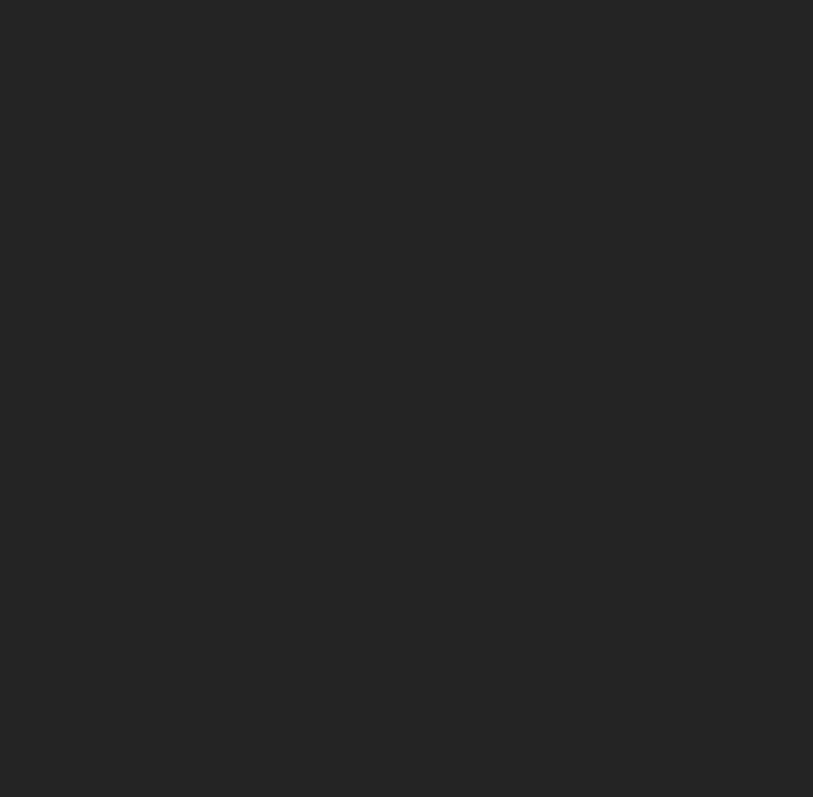
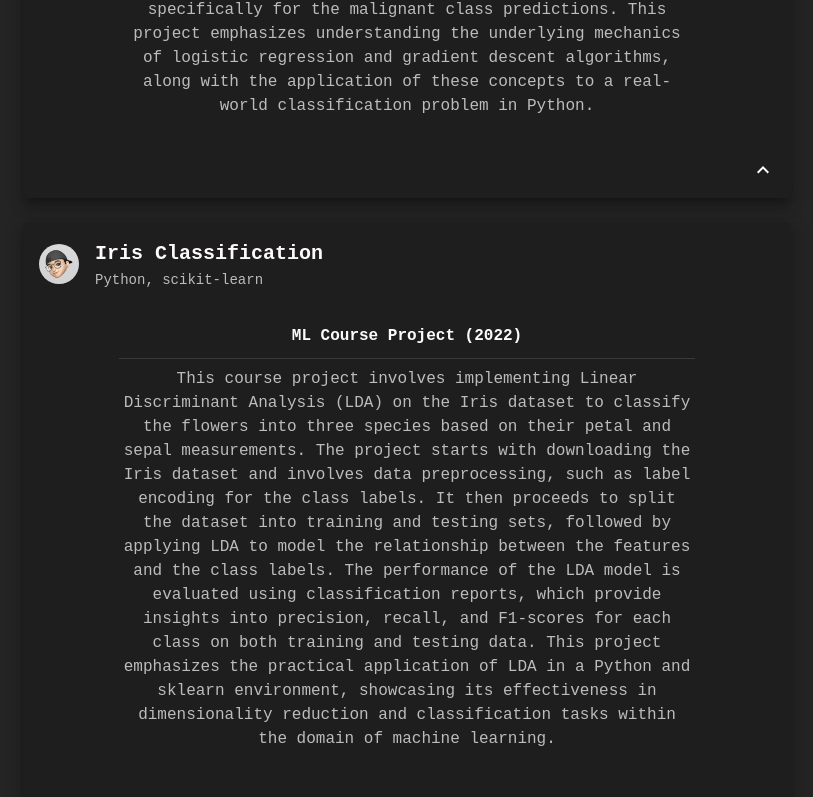
Before and after one commit to Jason-Wuuuu/Jason, a React (Vite) app: page /projects in a window 1280 px wide. Shown: the part 7381-8178 px from the top of the page, without its empty margins (233-1046 px from the left). Before the commit the page ends 6777 px from the top, so only its background shows below. Built offline with nearby package versions, Linux system fonts and the light colour scheme.

Commit message:
projects added

```diff
--- a/src/components/Projects.jsx
+++ b/src/components/Projects.jsx
@@ -137,18 +137,59 @@ const projects = [
       "marvel_app/collection.png",
     ],
   },
+
+  {
+    title: "SVM",
+    year: "2022",
+    course: "ML Course",
+    category: "ML/DL",
+    description:
+      "This course project involves applying Support Vector Machine (SVM) concepts to a given set of data points to understand the SVM classification mechanism. The project tasks include deriving the equation of the SVM hyperplane, determining the distance of a specific point from this hyperplane, and classifying a new data point using the constructed hyperplane. Through these exercises, the project explores key SVM concepts such as support vectors, Lagrange multipliers, and the decision boundary. By calculating the weights and bias term from the support vectors and their corresponding multipliers, the project illustrates the geometric interpretation of SVMs, the margin, and the role of support vectors in defining the hyperplane. This hands-on experience deepens the understanding of SVMs and their application in linear classification tasks, emphasizing the importance of support vectors and the margin in constructing robust classifiers.",
+    tech_stack: "Python, NumPy",
+    githubUrl: "",
+    demoUrl: "",
+    screenshots: ["svm/hyperplane.png"],
+  },
+
   {
     title: "Breast Cancer Detection/Prediction",
     year: "2022",
     course: "ML Course",
     category: "ML/DL",
     description:
-      "Logistic regression classifier fully coded from scratch with Python to detect/predict breast cancer.",
+      "This course project involves implementing a logistic regression classifier from scratch to predict the malignancy of breast cancer tumors based on the Wisconsin Breast Cancer Dataset. The project focuses on developing logistic regression using both Stochastic Gradient Descent (SGD) and Mini-Batch Gradient Descent optimization algorithms, without relying on any external machine learning libraries for the logistic regression implementation. The process includes data preprocessing steps like handling missing values, encoding class labels, and splitting the data into training and testing sets. After implementing the logistic regression model, the project evaluates its performance using cross-validation and reports metrics such as recall, precision, and accuracy specifically for the malignant class predictions. This project emphasizes understanding the underlying mechanics of logistic regression and gradient descent algorithms, along with the application of these concepts to a real-world classification problem in Python.",
     tech_stack: "Python, NumPy",
     githubUrl: "",
     demoUrl: "",
     screenshots: [],
   },
+
+  {
+    title: "Iris Classification",
+    year: "2022",
+    course: "ML Course",
+    category: "ML/DL",
+    description:
+      "This course project involves implementing Linear Discriminant Analysis (LDA) on the Iris dataset to classify the flowers into three species based on their petal and sepal measurements. The project starts with downloading the Iris dataset and involves data preprocessing, such as label encoding for the class labels. It then proceeds to split the dataset into training and testing sets, followed by applying LDA to model the relationship between the features and the class labels. The performance of the LDA model is evaluated using classification reports, which provide insights into precision, recall, and F1-scores for each class on both training and testing data. This project emphasizes the practical application of LDA in a Python and sklearn environment, showcasing its effectiveness in dimensionality reduction and classification tasks within the domain of machine learning.",
+    tech_stack: "Python, scikit-learn",
+    githubUrl: "",
+    demoUrl: "",
+    screenshots: [],
+  },
+
+  {
+    title: "Energy Efficiency Analysis",
+    year: "2022",
+    course: "ML Course",
+    category: "ML/DL",
+    description:
+      "This course project involves applying various regression techniques to predict the cooling load of buildings based on their features, using the Energy Efficiency Dataset. The project requires implementing and comparing the performance of Lasso, Ridge, and Elastic Net regression models using 5-fold cross-validation and mean squared error (MSE) as the evaluation metric. The project emphasizes practical skills in data preprocessing, model selection, parameter tuning, and evaluation in a Python and sklearn environment, with a focus on understanding the strengths and limitations of each regression technique in the context of energy efficiency prediction.",
+    tech_stack: "Python, scikit-learn",
+    githubUrl: "",
+    demoUrl: "",
+    screenshots: [],
+  },
+
   {
     title: "Memory Maker",
     year: "2019",
```
Also changed, not shown: public/images/svm/hyperplane.png (added).
